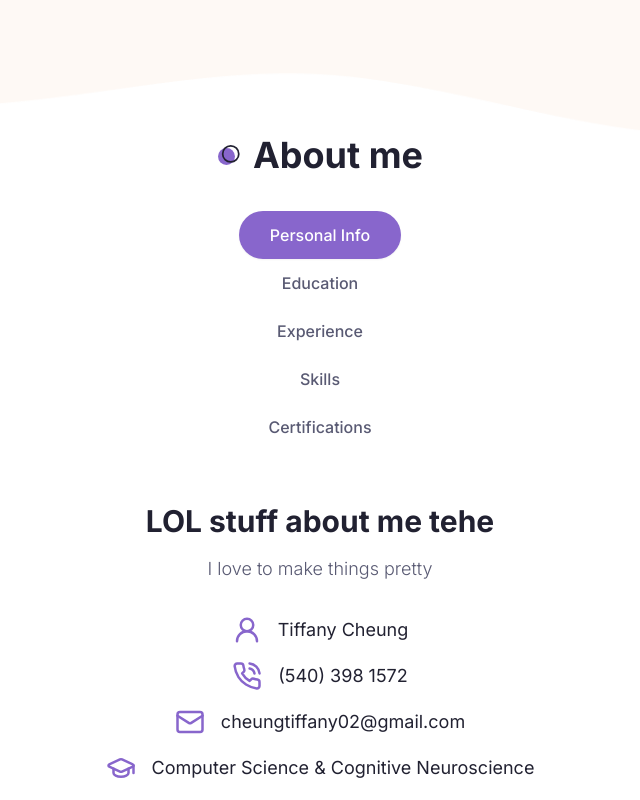
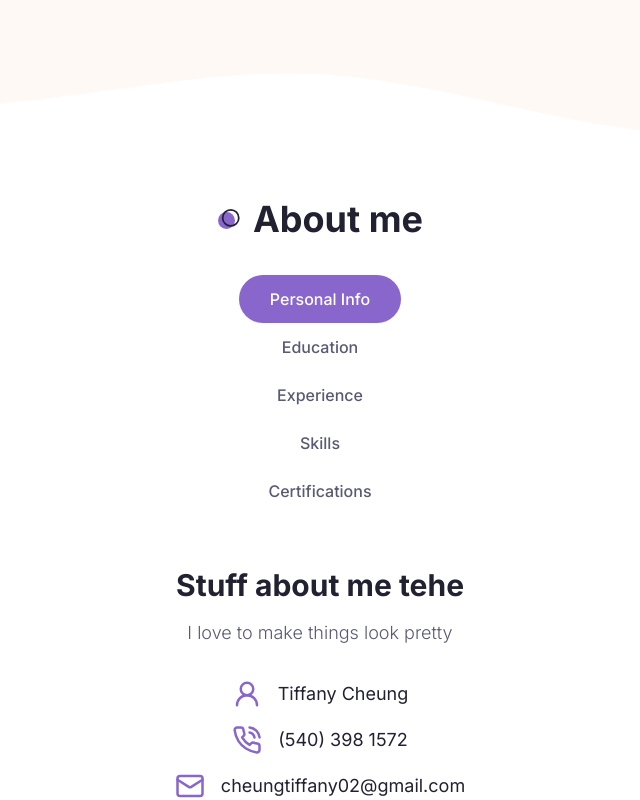
Before and after one commit to Tcheung787/Portfolio-TC, a Next.js app: page / in a window 1280 px wide. Shown: the part 740-1540 px from the top of the page, without its empty margins (320-960 px from the left). Built offline with nearby package versions, Linux system fonts and the light colour scheme.

Commit message:
fixed view and overlap

```diff
--- a/components/About.jsx
+++ b/components/About.jsx
@@ -159,14 +159,14 @@ const About = () => {
   };
 
   return (
-    <section className='xl:h-[780px] pb-12 xl:py-24'>
+<section className='pt-16 xl:pt-0 pb-12 xl:pb-24 mb-12'>
   <div className='container mx-auto'>
     <h2 className='section-title mb-8 xl:mb-10 text-center mx-auto'>
       About me
     </h2>
     <div className='flex flex-col xl:flex-row'>
       {/* image */}
-          <div className='hidden xl:flex flex-1 relative' >
+      <div className='hidden xl:flex flex-1 relative'>
         <DevImg
           containerStyles='bg-about_shape_light w-[460px] h-[530px] bg-no-repeat relative bg-bottom -mt-20 -right-10'
           imgSrc='/about/developer.png'
@@ -174,7 +174,7 @@ const About = () => {
             />
           </div>
           {/* tabs */}
-          <div className='flex-1 relative xl:translate-x-[-65px]'>
+          <div className='flex-1 relative xl:translate-x-[-75px]'>
             <Tabs defaultValue='personal'>
               <TabsList className='w-full grid xl:grid-cols-5 xl:max-w-[100%] xl:border dark:border-none'>
                 <TabsTrigger className='w-[162px] xl:w-auto' value='personal'>
@@ -213,10 +213,10 @@ const About = () => {
                 <TabsContent value='personal'>
                   <div className='text-center xl:text-left'>
                     <h3 className='h3 mb-4'>
-                      LOL stuff about me tehe
+                      Stuff about me tehe
                     </h3>
                     <p className='subtitle max-w-xl mx-auto xl:mx-0'>
-                      I love to make things pretty
+                      I love to make things look pretty
                     </p>
                     {/* icons */}
                     <div className='grid xl:grid-cols-2 gap-4 mb-12'>
--- a/components/Hero.jsx
+++ b/components/Hero.jsx
@@ -13,7 +13,7 @@ import Socials from './Socials';
 const Hero = () => {
   return (
     <section className='py-12 xl:py-26 h-[94vh] xl:pt-20 bg-hero bg-no-repeat bg-bottom bg-cover dark:bg-none'>
-      <div className='container mx-auto'>
+      <div className='container mx-auto '>
         <div className='flex justify-between gap-x-8'>
           {/* text */}
           <div className='flex max-w-[600px] flex-col justify-center mx-auto xl:mx-12 text-center xl:text-left'>
```
Lines whose indentation alone changed are shown as unchanged.
